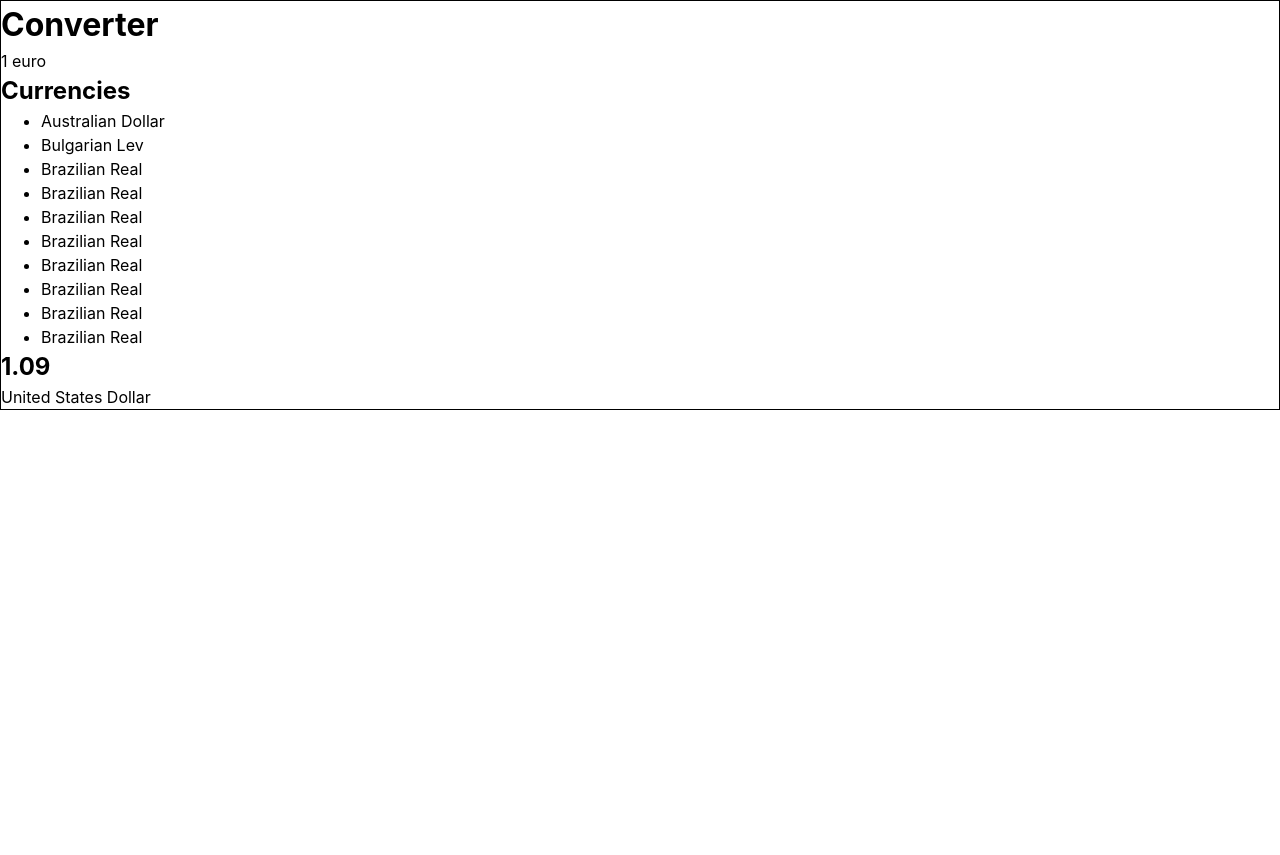
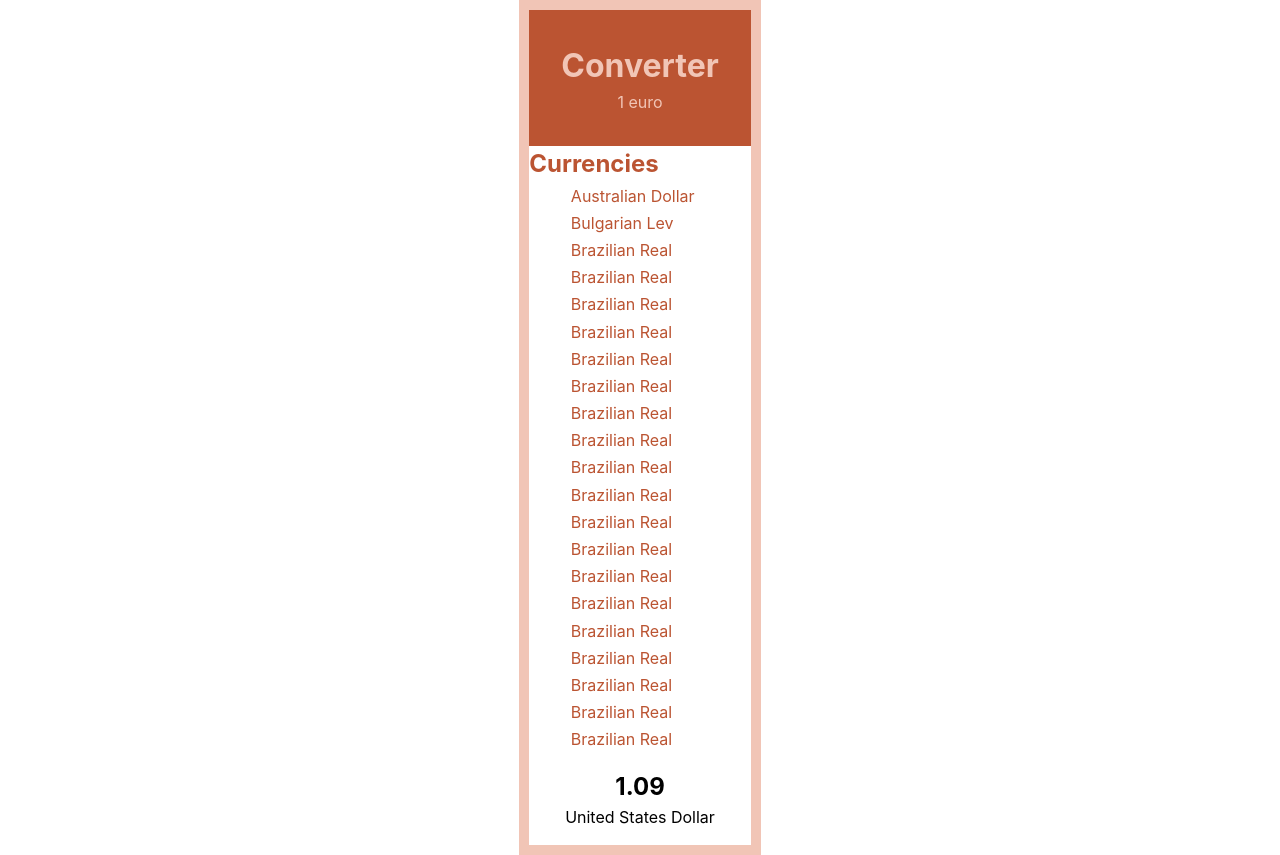
Before and after one commit to Yoann-Guion/euro-converter, a React (Vite) app: page / in a window 1280 px wide. Before the commit the page ends 800 px from the top, so only its background shows below. Built offline with nearby package versions, Linux system fonts and the light colour scheme.

Commit message:
du CSS en plus (très basique)

```diff
--- a/src/components/App/App.scss
+++ b/src/components/App/App.scss
@@ -1,5 +1,11 @@
 @use '../../styles/variables' as v;
 
 .App {
-  border: 1px solid;
+  border: 10px solid #f1c5b6;
+  display: flex;
+  flex-wrap: wrap;
+  flex-direction: column;
+  align-content: center;
+  width: fit-content;
+  margin: 0 auto;
 }
--- a/src/components/App/Currency/Currencies.jsx
+++ b/src/components/App/Currency/Currencies.jsx
@@ -2,20 +2,30 @@ import './Currencies.scss';
 
 function Currencies() {
   return (
-    <main>
-      <h2>Currencies</h2>
-      <ul>
-        <li>Australian Dollar</li>
-        <li>Bulgarian Lev</li>
-        <li>Brazilian Real</li>
-        <li>Brazilian Real</li>
-        <li>Brazilian Real</li>
-        <li>Brazilian Real</li>
-        <li>Brazilian Real</li>
-        <li>Brazilian Real</li>
-        <li>Brazilian Real</li>
-        <li>Brazilian Real</li>
-
+    <main className="main">
+      <h2 className="main-title">Currencies</h2>
+      <ul className="main-list">
+        <li className="main-item">Australian Dollar</li>
+        <li className="main-item">Bulgarian Lev</li>
+        <li className="main-item">Brazilian Real</li>
+        <li className="main-item">Brazilian Real</li>
+        <li className="main-item">Brazilian Real</li>
+        <li className="main-item">Brazilian Real</li>
+        <li className="main-item">Brazilian Real</li>
+        <li className="main-item">Brazilian Real</li>
+        <li className="main-item">Brazilian Real</li>
+        <li className="main-item">Brazilian Real</li>
+        <li className="main-item">Brazilian Real</li>
+        <li className="main-item">Brazilian Real</li>
+        <li className="main-item">Brazilian Real</li>
+        <li className="main-item">Brazilian Real</li>
+        <li className="main-item">Brazilian Real</li>
+        <li className="main-item">Brazilian Real</li>
+        <li className="main-item">Brazilian Real</li>
+        <li className="main-item">Brazilian Real</li>
+        <li className="main-item">Brazilian Real</li>
+        <li className="main-item">Brazilian Real</li>
+        <li className="main-item">Brazilian Real</li>
       </ul>
     </main>
   );
--- a/src/components/App/Currency/Currencies.scss
+++ b/src/components/App/Currency/Currencies.scss
@@ -0,0 +1,18 @@
+.main {
+  height: 5%;
+  width: auto;
+  overflow-y: scroll;
+  color: #bb5432;
+
+  &-title {
+    font-size: 1500;
+  }
+
+  &-item {
+    font-size: 500;
+    list-style-type: none;
+    border-bottom: 5px #bb5432;
+    text-align: left;
+    padding: 0.1rem;
+  }
+}
--- a/src/components/App/Header/Header.scss
+++ b/src/components/App/Header/Header.scss
@@ -0,0 +1,17 @@
+.header {
+  background-color: #bb5432;
+  // width: max-content;
+  box-sizing: content-box;
+  text-align: center;
+  padding: 2rem;
+
+  &-title {
+    color: #f1c5b6;
+    font-size: 700;
+  }
+
+  &-p {
+    color: #f1c5b6;
+    font-size: 300;
+  }
+}
--- a/src/components/App/Result/Result.jsx
+++ b/src/components/App/Result/Result.jsx
@@ -2,10 +2,10 @@ import './Result.scss';
 
 function Result() {
   return (
-    <main>
-      <h2>1.09</h2>
-      <p>United States Dollar</p>
-    </main>
+    <footer className="footer">
+      <h2 className="footer-title">1.09</h2>
+      <p className="footer-p">United States Dollar</p>
+    </footer>
   );
 }
 
--- a/src/components/App/Result/Result.scss
+++ b/src/components/App/Result/Result.scss
@@ -0,0 +1,5 @@
+.footer {
+  text-align: center;
+  margin: 2 rem;
+  padding: 1rem;
+}
--- a/src/styles/index.scss
+++ b/src/styles/index.scss
@@ -2,15 +2,15 @@
 @use 'variables' as v;
 
 body {
-	margin: 0;
-	font-family: -apple-system, BlinkMacSystemFont, 'Segoe UI', 'Roboto', 'Oxygen',
-		'Ubuntu', 'Cantarell', 'Fira Sans', 'Droid Sans', 'Helvetica Neue',
-		sans-serif;
-	-webkit-font-smoothing: antialiased;
-	-moz-osx-font-smoothing: grayscale;
+  margin: 0;
+  font-family: 'Spartan', -apple-system, BlinkMacSystemFont, 'Segoe UI',
+    'Roboto', 'Oxygen', 'Ubuntu', 'Cantarell', 'Fira Sans', 'Droid Sans',
+    'Helvetica Neue', sans-serif;
+  -webkit-font-smoothing: antialiased;
+  -moz-osx-font-smoothing: grayscale;
 }
 
 code {
-	font-family: source-code-pro, Menlo, Monaco, Consolas, 'Courier New',
-		monospace;
+  font-family: source-code-pro, Menlo, Monaco, Consolas, 'Courier New',
+    monospace;
 }
```
